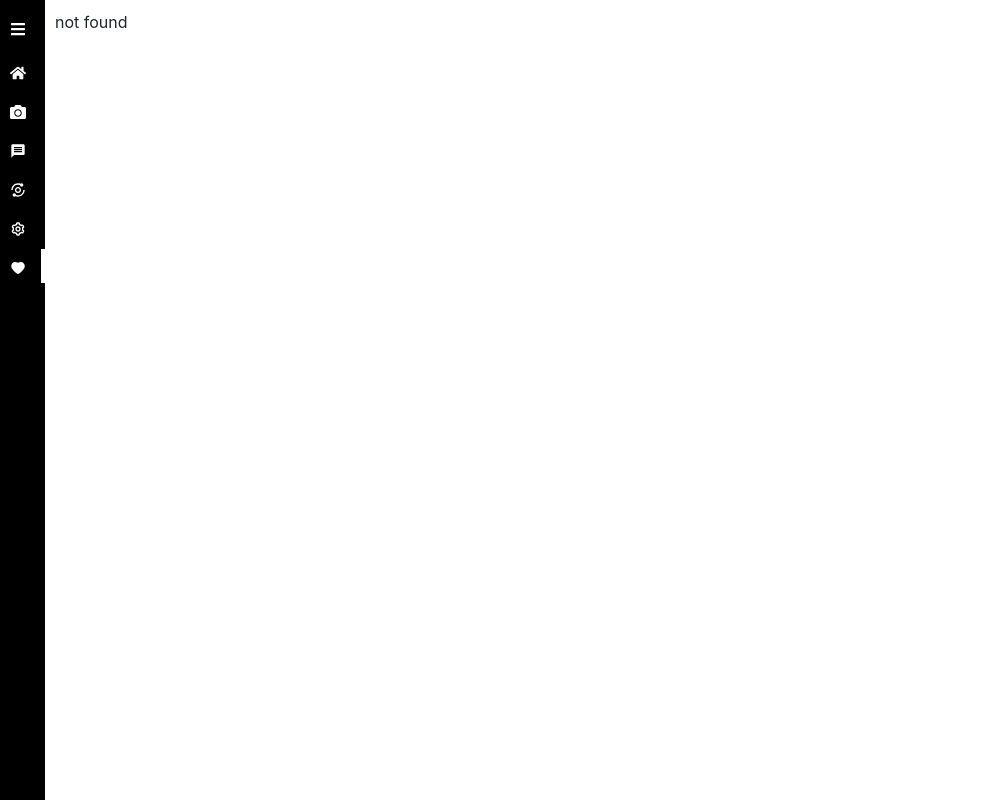
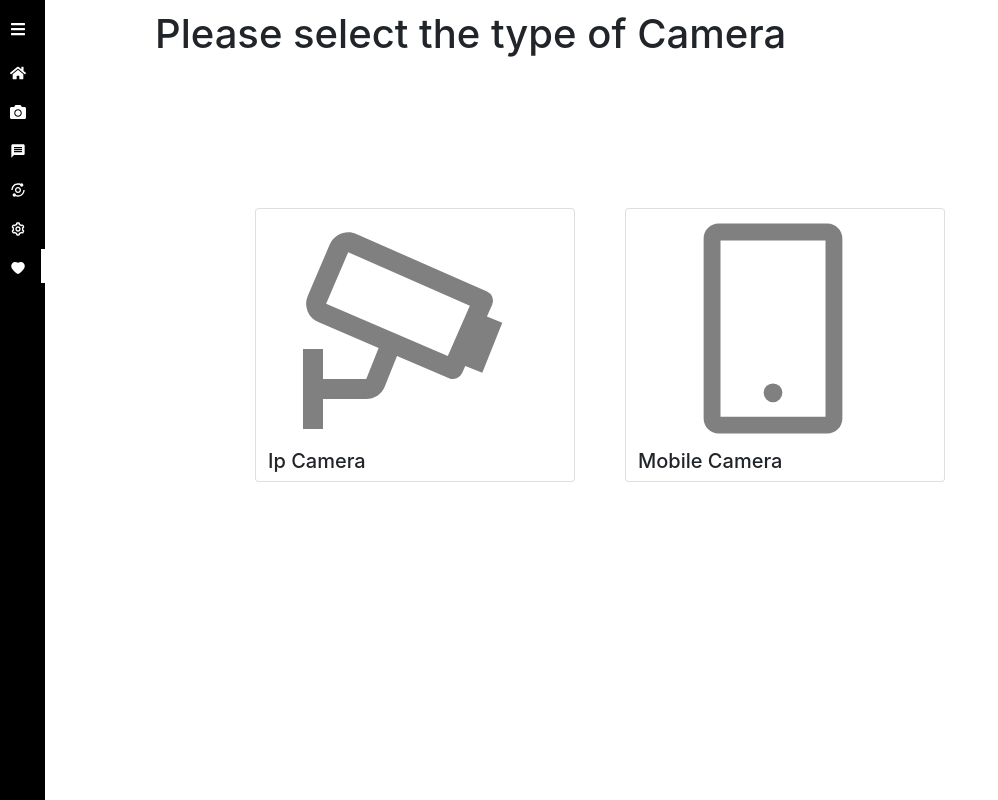
Before and after one commit to ahmadbinshafiq/MultiCamera-Person-detction-and-analysis, a React (Create React App) app: page /saved in a window 1280 px wide. Before the commit this address had no page. Shown: the whole page, without its empty margins (0-998 px from the left). Built offline with nearby package versions, Linux system fonts and the light colour scheme.

Commit message:
frontend for module 1

```diff
--- a/src/App.js
+++ b/src/App.js
@@ -6,6 +6,7 @@ import Dashboard from "./pages/Dashboard";
 import Messages from "./pages/Messages";
 import Analytics from "./pages/Analytics";
 import Cameras from "./pages/Cameras";
+import CameraType from "./pages/CameraType";
 
 function App() {
   return (
@@ -16,7 +17,7 @@ function App() {
           <Route path="/cameras" element={<Cameras />} />
           <Route path="/messages" element={<Messages />} />
           <Route path="/analytics" element={<Analytics />} />
-          <Route path="/cameras" element={<Cameras />} />
+          <Route path="/saved" element={<CameraType />} />
 
           <Route path="*" element={<> not found</>} />
         </Routes>
--- /dev/null
+++ b/src/pages/CameraType.jsx
@@ -0,0 +1,151 @@
+import React,{ useState }  from 'react';
+import {motion} from 'framer-motion';
+import {link} from 'react-router-dom';
+import { BiCctv } from "react-icons/bi";
+import { AiOutlineMobile } from "react-icons/ai";
+import {Modal,ModalHeader,ModalBody,Row,Col} from "reactstrap";
+function CameraType() {
+  const buttonstyle = {
+    color: "white",
+    backgroundColor: "black",
+    fontFamily: "Arial",
+    padding: "10px 60px",
+    borderradius: "1px",
+    margin: "10px 0px",
+  };
+    const [modal,setmodal]=useState(false);
+    const [colorcctv,setcolorcctv]=useState("grey");
+    const [colormob,setcolormob]=useState("grey");
+
+    const changeColorcctv=()=>{
+
+      if (colorcctv==="fed131"){
+        setcolorcctv("grey")
+      }
+      else{
+        setcolorcctv("fed131")
+        setcolormob("grey")
+        setmodal(true)
+      }
+    }
+    const changeColormob=()=>{
+
+      if (colormob==="fed131"){
+        setcolormob("grey")
+      }
+      else{
+        setcolormob("fed131")
+        setcolorcctv("grey")
+        setmodal(true)
+      }
+    }
+  return (
+    <>
+    <Modal size="lg" isOpen={modal} toggle={()=>setmodal(!modal)}>
+      <ModalHeader toggle={()=>setmodal(!modal)}>
+        Fill the Required Information
+      </ModalHeader>
+      <ModalBody>
+        <form action="">
+          <Row>
+            <Col lg={12}>
+              <div>
+                <label htmlFor="name"> Camera Name</label>
+                <input type="text" className='form-control' placeholder='Enter Unique Name' />
+              </div>
+            </Col>
+            <Col lg={12}>
+              <div>
+                <label htmlFor="name"> Camera Ip Address</label>
+                <input type="text" className='form-control' placeholder='Enter Camera Ip Address' />
+              </div>
+            </Col>
+            <Col lg={12}>
+              <div>
+                <label htmlFor="name"> Camera Port </label>
+                <input type="text" className='form-control' placeholder='Enter Camera Port e.g 8080' />
+              </div>
+            </Col>
+            <Col>
+              <button style={buttonstyle}>Submit</button>
+            </Col>
+          </Row>
+        </form>
+      </ModalBody>
+    </Modal>
+        <motion.h1
+        animate={{
+          x:100,
+
+        }}
+        initial={{
+          x:0
+        }}
+        transition={{
+          type:"spring",
+          stiffness:60
+        }}>
+            Please select the type of Camera
+        </motion.h1>
+        <div class ="container">
+          <div class="row" style={{marginTop:"150px"}}>
+            <motion.div className="card" style={{width:"20rem",borderColor:"2px solid black"}}
+                          animate={{
+                            x:200,
+                            rotate:360
+                          }}
+                          initial={{
+                            x:0
+
+                          }}
+                          transition={{
+                            type:"spring",
+                            stiffness:60
+                          }}
+                          whileHover={{
+                            scale:1.1
+
+                          }}
+                          whileTap={{
+                            scale:0.9
+                          }}>
+                <div class="col" style={{marginLeft:"15px"}}>
+                  <BiCctv size="15rem" color={colorcctv} onClick={changeColorcctv}/>
+              </div>
+              <h5 class="card-title">Ip Camera</h5>
+            </motion.div>
+
+            <motion.div className="card" style={{width:"20rem",marginLeft:"250px",borderColor:"2px solid black"}}
+                          animate={{
+                            y:0,
+                            rotate:360
+                          }}
+                          initial={{
+                            y:200
+                          }}
+                          transition={{
+                            type:"spring",
+                            stiffness:60
+                          }}
+                          whileHover={{
+                            scale:1.1
+                          }}
+                          whileTap={{
+                            scale:0.9
+                          }}>
+                <div class="col" style={{marginLeft:"15px"}}>
+                  <AiOutlineMobile size="15rem" color={colormob} onClick={changeColormob}/>
+              </div>
+              <h5 class="card-title">Mobile Camera</h5>
+            </motion.div>
+{/*           <div class="col"style={{marginLeft:"100px",border:"3px solid grey"}}>
+              <AiOutlineMobile size="15rem" color={colormob} onClick={changeColormob}/>
+          </div> */}
+          </div>
+        </div>
+
+    </>
+  )
+}
+
+export default CameraType
```
